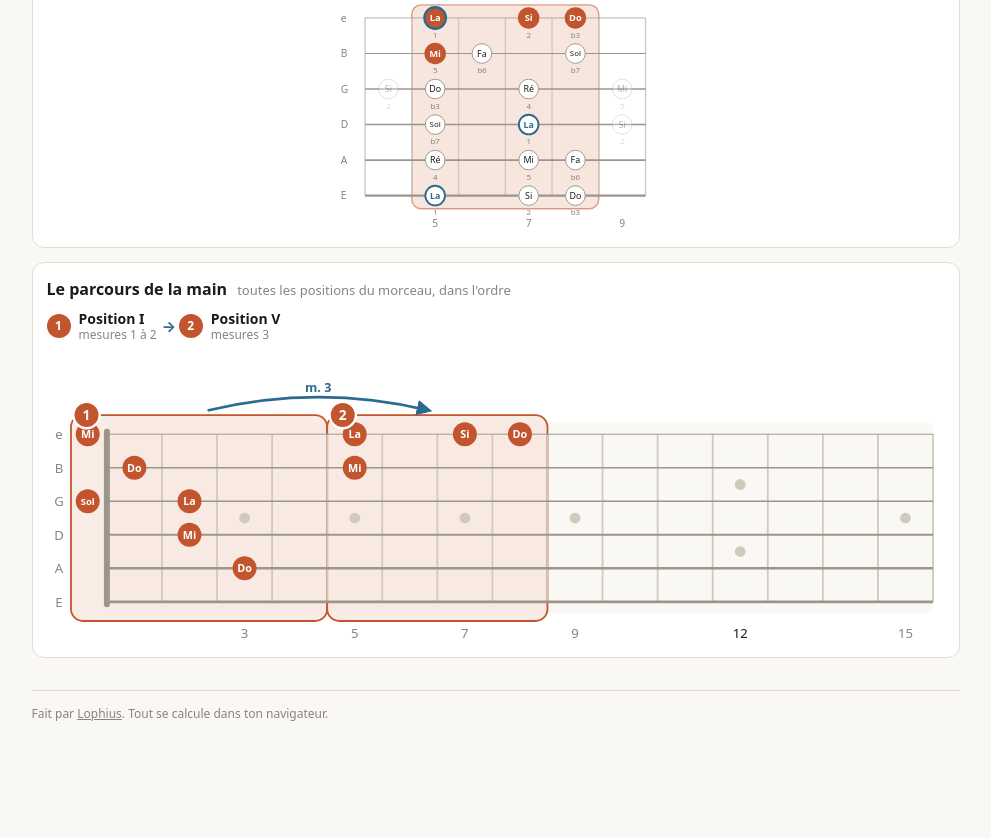
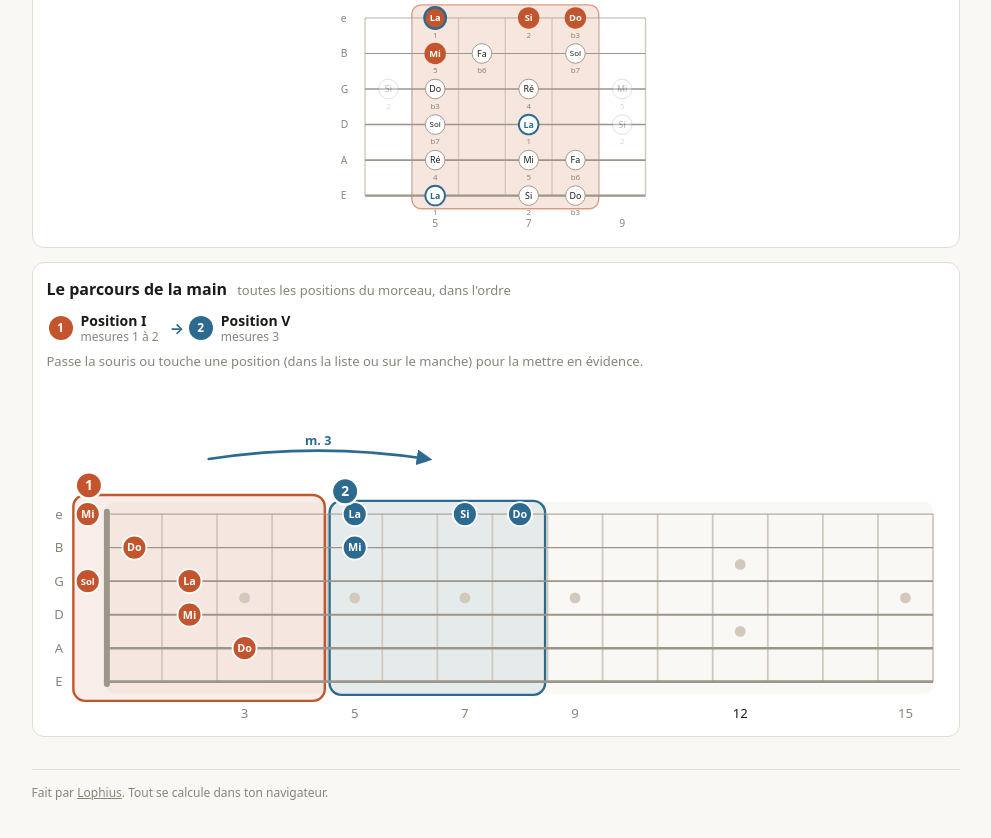
Before and after one commit to lophius-srl/guitar-tools, a plain HTML site: page analyse.html in a window 1280 px wide. Shown: the part 1755-2593 px from the top of the page, without its empty margins (137-1128 px from the left). Before the commit the page ends 2538 px from the top, so only its background shows below. Drawn offline with Linux system fonts and the light colour scheme.

Commit message:
Parcours : une couleur par position, survol / toucher pour mettre une position en évidence, flèches étagées
Co-Authored-By: Claude Opus 5.5 <noreply@anthropic.com>
Claude-Session: https://claude.ai/code/session_01KhDf3X18csayw5oHX1KSXG

```diff
--- a/analyse.html
+++ b/analyse.html
@@ -63,6 +63,14 @@ textarea{width:100%;min-height:160px;font:13px/1.35 ui-monospace,Menlo,monospace
 .jlist li small{color:var(--mut);font-size:12px}
 .jn{display:inline-grid;place-items:center;width:24px;height:24px;flex:none;border-radius:50%;background:var(--acc);color:#fff;font-size:12px}
 .jarr{color:var(--root);font-weight:700}
+.jlist li{cursor:pointer;border-radius:8px;padding:2px 6px 2px 2px;transition:background .15s,opacity .15s}
+#journey.hl .jlist li{opacity:.4}
+#journey.hl .jlist li.on{opacity:1;background:var(--bg)}
+#journey .jz{cursor:pointer;transition:opacity .15s}
+#journey.hl .jz{opacity:.15}
+#journey.hl .jz.on{opacity:1}
+#journey.hl .jz.on rect{fill-opacity:.2;stroke-width:3}
+@media(prefers-reduced-motion:reduce){#journey .jz,.jlist li{transition:none}}
 .chips{display:flex;flex-wrap:wrap;gap:6px;margin:0 0 10px}
 .bar{display:inline-flex;align-items:center;gap:6px;border:1px solid var(--line2);border-radius:8px;padding:4px 8px;font-size:15px}
 .bar small{color:var(--mut);font-size:11px}
@@ -283,17 +291,27 @@ function relation(a,b){
   if(kMin(a)&&kMin(b)&&((rb-ra+12)%12===7||(ra-rb+12)%12===7))return 'tonalité voisine (une note change)';
   return '';
 }
-let FORCED=null,PERLINE=4,JOURNEY=null;
+let FORCED=null,PERLINE=4,JOURNEY=null,JSEL=null;
+const JCOL=['#c2552d','#2d6a8f','#5b8a2f','#8a4fb0','#b8860b','#c0397a'];
 // Parcours de la main : le manche entier, chaque position utilisée (numérotée dans l'ordre),
 // des flèches pour les déplacements, et les notes jouées avec leur nom.
 // Même dessin à l'horizontale (ordinateur) et à la verticale (téléphone) : seul l'axe change.
+function jHighlight(p){
+  JSEL=p;const card=$('journey');if(!card)return;
+  card.classList.toggle('hl',p!=null);
+  card.querySelectorAll('[data-p]').forEach(e=>e.classList.toggle('on',p!=null&&+e.dataset.p===p));
+}
+document.addEventListener('mouseover',e=>{const t=e.target.closest&&e.target.closest('#journey [data-p]');if(t)jHighlight(+t.dataset.p);});
+document.addEventListener('mouseout',e=>{const t=e.target.closest&&e.target.closest('#journey [data-p]');if(t&&!(e.relatedTarget&&e.relatedTarget.closest&&e.relatedTarget.closest('#journey [data-p="'+t.dataset.p+'"]')))jHighlight(null);});
+document.addEventListener('focusin',e=>{const t=e.target.closest&&e.target.closest('#journey [data-p]');if(t)jHighlight(+t.dataset.p);});
+document.addEventListener('click',e=>{const t=e.target.closest&&e.target.closest('#journey [data-p]');if(!t){if(JSEL!=null&&e.target.closest&&e.target.closest('#journey'))jHighlight(null);return;}const p=+t.dataset.p;jHighlight(JSEL===p&&e.pointerType!=='mouse'?null:p);});
 function drawJourney(){
   const el=$('jneck');if(!el||!JOURNEY)return;
   const vert=el.clientWidth<560,{secs,key}=JOURNEY,first=1;
   const hi=vert?Math.min(15,Math.max(7,...secs.map(x=>x.p+4))):15,nCols=hi-first+1;
   const nm=names(kRoot(key),kMin(key));
   // a = axe des cases, b = axe des cordes
-  const fw=vert?40:46,sh=vert?42:28,lab=16,openC=lab+18,nut=lab+34,b0=vert?64:72;
+  const fw=vert?40:46,sh=vert?42:28,lab=16,openC=lab+18,nut=lab+34,b0=vert?118:112;
   const fretA=f=>f===0?openC:nut+(f-first+0.5)*fw,aEnd=nut+nCols*fw;
   const Bs=s=>b0+(vert?(5-s):s)*sh,bEnd=b0+5*sh,bMid=b0+2.5*sh;
   const XY=(a,b)=>vert?[b,a]:[a,b];
@@ -307,7 +325,10 @@ function drawJourney(){
   g+=rect(nut,aEnd,b0-10,bEnd+10,'rx="6" fill="var(--bg)"');
   // positions utilisées
   const byP={};secs.forEach((x,i)=>(byP[x.p]=byP[x.p]||[]).push(i+1));
-  Object.keys(byP).forEach(p=>{const[z0,z1]=zone(+p);g+=rect(z0,z1,b0-16,bEnd+16,'rx="10" fill="var(--accL)" fill-opacity=".75" stroke="var(--acc)" stroke-width="1.5"');});
+  // une couleur par position, dans l'ordre d'apparition
+  const order=[...new Set(secs.map(x=>x.p))],colOf=p=>JCOL[order.indexOf(p)%JCOL.length];
+  order.forEach((p,idx)=>{const[z0,z1]=zone(p),ins=(idx%2)*5,c=colOf(p);
+    g+=`<g class="jz" data-p="${p}">`+rect(z0+2,z1-2,b0-16+ins,bEnd+16-ins,`rx="10" fill="${c}" fill-opacity=".10" stroke="${c}" stroke-width="2"`)+`</g>`;});
   // repères de case
   [3,5,7,9,15].filter(f=>f<=hi).forEach(f=>{const[x,y]=XY(fretA(f),bMid);g+=`<circle cx="${x}" cy="${y}" r="4.5" fill="var(--line2)"/>`;});
   if(hi>=12)[b0+1.5*sh,b0+3.5*sh].forEach(bb=>{const[x,y]=XY(fretA(12),bb);g+=`<circle cx="${x}" cy="${y}" r="4.5" fill="var(--line2)"/>`;});
@@ -319,19 +340,22 @@ function drawJourney(){
   for(let f=first;f<=hi;f++)if([3,5,7,9,12,15].includes(f))g+=text(fretA(f),bEnd+(vert?32:30),f,`font-size="11" text-anchor="middle" fill="${f===12?'var(--fg)':'var(--mut)'}"`);
   // flèches entre positions (côté opposé aux numéros de case)
   for(let i=1;i<secs.length;i++){const p0=secs[i-1].p,p1=secs[i].p;if(p0===p1)continue;
-    const z0=zone(p0),z1=zone(p1),c0=(z0[0]+z0[1])/2+(p1>p0?8:-8),c1=(z1[0]+z1[1])/2+(p1>p0?-8:8),bb=b0-20,lift=bb-22-((i-1)%2)*12;
+    const z0=zone(p0),z1=zone(p1),c0=(z0[0]+z0[1])/2+(p1>p0?8:-8),c1=(z1[0]+z1[1])/2+(p1>p0?-8:8),lvl=(i-1)%3,bb=b0-46,lift=bb-14-lvl*20;
     const[x0,y0]=XY(c0,bb),[x1,y1]=XY(c1,bb),[xm,ym]=XY((c0+c1)/2,lift);
     g+=`<path d="M ${x0} ${y0} Q ${xm} ${ym} ${x1} ${y1}" fill="none" stroke="var(--root)" stroke-width="2.2" stroke-linecap="round" marker-end="url(#jar)"/>`;
-    const[tx,ty]=XY((c0+c1)/2,(bb+lift)/2-4);g+=`<text x="${tx}" y="${ty}" font-size="10.5" font-weight="600" text-anchor="middle" fill="var(--root)">m. ${secs[i].a+1}</text>`;}
-  // notes jouées, avec leur nom
-  const seen=new Set();secs.forEach(x=>x.notes.forEach(n=>{const k=n.s+'-'+n.f;if(seen.has(k))return;seen.add(k);
-    const[cx,cy]=XY(fretA(n.f),Bs(n.s)),t=nm[n.pc],fs=t.length>3?7:t.length>2?8:9;
-    g+=`<circle cx="${cx}" cy="${cy}" r="10" fill="var(--acc)"/><text x="${cx}" y="${cy+fs*.36}" font-size="${fs}" font-weight="700" text-anchor="middle" fill="#fff">${t}</text>`;}));
+    const[tx,ty]=XY((c0+c1)/2,(bb+lift)/2-5);g+=`<text x="${tx}" y="${ty}" font-size="10.5" font-weight="600" text-anchor="middle" fill="var(--root)">m. ${secs[i].a+1}</text>`;}
+  // notes jouées, avec leur nom, dans la couleur de leur position
+  order.forEach(p=>{const seen=new Set(),c=colOf(p);let gg=`<g class="jz jn-${p}" data-p="${p}">`;
+    secs.filter(x=>x.p===p).forEach(x=>x.notes.forEach(n=>{const k=n.s+'-'+n.f;if(seen.has(k))return;seen.add(k);
+      const[cx,cy]=XY(fretA(n.f),Bs(n.s)),t=nm[n.pc],fs=t.length>3?7:t.length>2?8:9;
+      gg+=`<circle cx="${cx}" cy="${cy}" r="10" fill="${c}" stroke="var(--card)" stroke-width="1.5"/><text x="${cx}" y="${cy+fs*.36}" font-size="${fs}" font-weight="700" text-anchor="middle" fill="#fff">${t}</text>`;}));
+    g+=gg+'</g>';});
   // numéros des sections, en pastille sur le coin de chaque position
-  Object.entries(byP).forEach(([p,ids])=>{const[z0]=zone(+p),t=ids.join('·'),r=t.length>2?14:11,[x,y]=XY(z0+r+2,b0-16);
-    g+=`<circle cx="${x}" cy="${y}" r="${r}" fill="var(--acc)" stroke="var(--card)" stroke-width="2"/><text x="${x}" y="${y+4}" font-size="11.5" font-weight="700" text-anchor="middle" fill="#fff">${t}</text>`;});
+  Object.entries(byP).forEach(([p,ids])=>{const idx=order.indexOf(+p),[z0]=zone(+p),t=ids.join('·'),r=t.length>2?14:11,[x,y]=XY(z0+r+4,b0-16+(idx%2)*5-r+3);
+    g+=`<g class="jz" data-p="${p}"><circle cx="${x}" cy="${y}" r="${r}" fill="${colOf(+p)}" stroke="var(--card)" stroke-width="2"/><text x="${x}" y="${y+4}" font-size="11.5" font-weight="700" text-anchor="middle" fill="#fff">${t}</text></g>`;});
   const defs=`<defs><marker id="jar" viewBox="0 0 10 10" refX="7" refY="5" markerWidth="6" markerHeight="6" orient="auto-start-reverse"><path d="M0 0 L10 5 L0 10 z" fill="var(--root)"/></marker></defs>`;
   el.innerHTML=`<svg viewBox="0 0 ${W} ${H}" font-family="system-ui,sans-serif" style="width:100%;height:auto;display:block;margin:auto;${vert?`max-width:${Math.round(W*1.2)}px`:''}">${defs}${g}</svg>`;
+  if(JSEL!=null)jHighlight(JSEL);
 }
 
 
@@ -520,7 +544,7 @@ function run(){
   });
   // Le parcours de la main sur tout le manche
   JOURNEY={secs:secs.filter(x=>x.notes&&x.notes.length),key:G,scale:gk.scale};
-  out.insertAdjacentHTML('beforeend',`<div class="card" id="journey"><h2>Le parcours de la main <small>toutes les positions du morceau, dans l'ordre</small></h2><ol class="jlist">${JOURNEY.secs.map((x,i)=>`<li><b class="jn">${i+1}</b><span><b>Position ${ROM[x.p]||x.p}</b><small>mesures ${x.a+1}${x.b>x.a?' à '+(x.b+1):''}</small></span></li>`).join('')}</ol><div class="fit" id="jneck"></div></div>`);
+  out.insertAdjacentHTML('beforeend',`<div class="card" id="journey"><h2>Le parcours de la main <small>toutes les positions du morceau, dans l'ordre</small></h2><ol class="jlist">${JOURNEY.secs.map((x,i)=>`<li data-p="${x.p}" tabindex="0"><b class="jn" style="background:${JCOL[[...new Set(JOURNEY.secs.map(y=>y.p))].indexOf(x.p)%JCOL.length]}">${i+1}</b><span><b>Position ${ROM[x.p]||x.p}</b><small>mesures ${x.a+1}${x.b>x.a?' à '+(x.b+1):''}</small></span></li>`).join('')}</ol><p class="muted" style="font-size:13px;margin:0 0 8px">Passe la souris ou touche une position (dans la liste ou sur le manche) pour la mettre en évidence.</p><div class="fit" id="jneck"></div></div>`);
   drawJourney();
   const nPos=new Set(secs.filter(s=>ms.slice(s.a,s.b+1).some(m=>m.notes.length)).map(s=>s.p)).size;
   $('summary').hidden=false;
```
